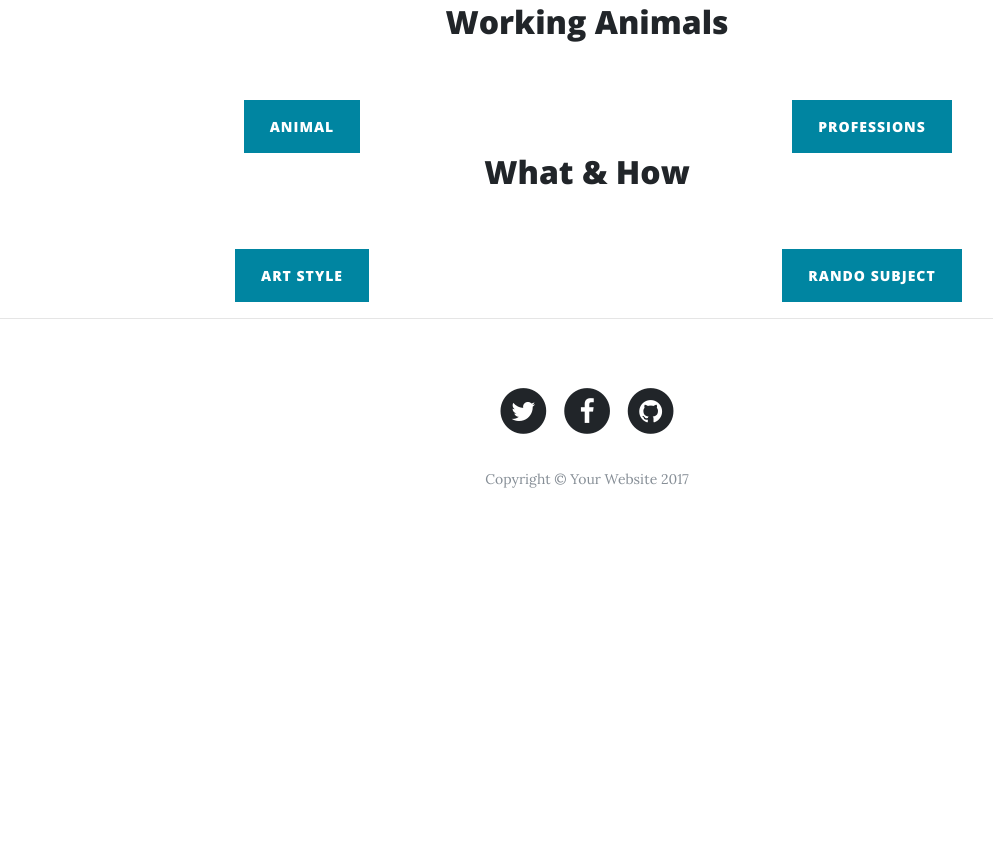
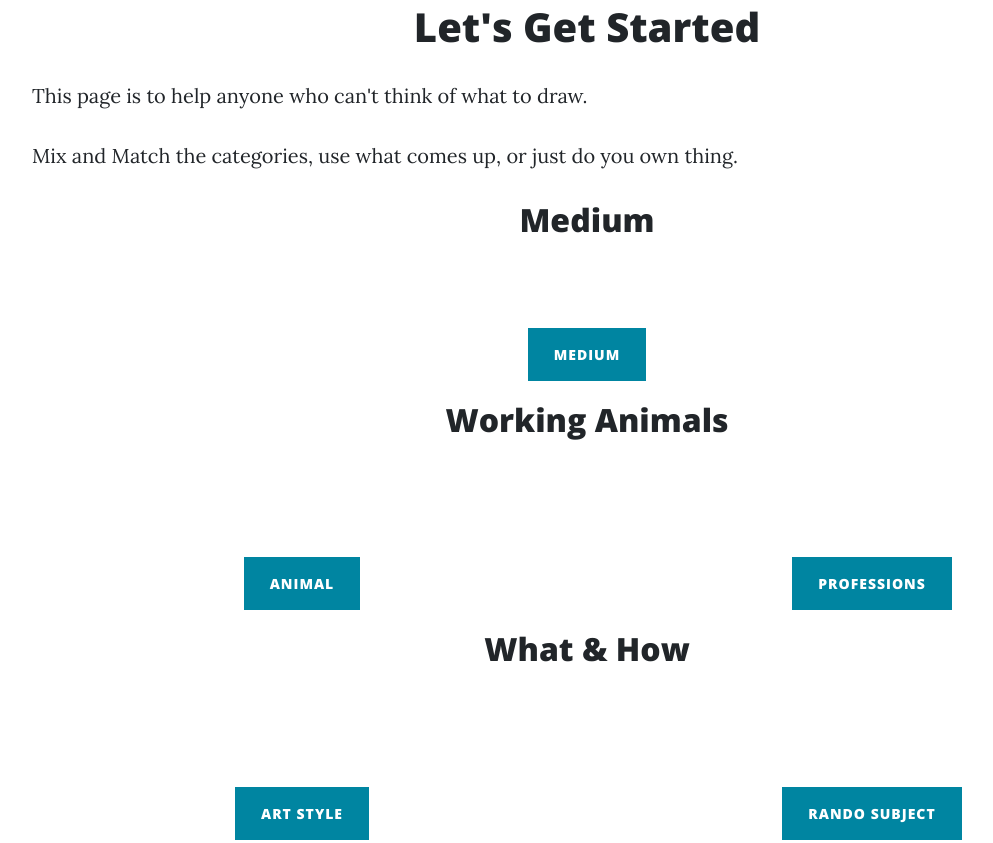
Before and after one commit to JulieArroyo/Ideas-Needed, a website: page index.html in a window 1280 px wide. Shown: the part 675-1518 px from the top of the page, without its empty margins (53-1046 px from the left). Before the commit the page ends 1230 px from the top, so only its background shows below. Drawn offline with nearby package versions, Linux system fonts and the light colour scheme.

Commit message:
Added Mediums
Added list of mediums

```diff
--- a/css/clean-blog.css
+++ b/css/clean-blog.css
@@ -20,6 +20,7 @@ h3,
 h4,
 h5,
 h6 {
+  margin-top:20px;
   text-align:center;
   font-weight: 800;
   font-family: 'Open Sans', 'Helvetica Neue', Helvetica, Arial, sans-serif; }
@@ -81,6 +82,11 @@ body {
 text-align:center;
 margin:0 auto;
 display:block;
+}
+/* ABOVE BUTTONS */
+.resultDisplay{
+  height:60px;
+  padding-top:30px
 }
 
 #mainNav {
--- a/index.html
+++ b/index.html
@@ -98,19 +98,34 @@
 
     <!-- Main Content -->
     <div class="container">
+      <h1>Let's Get Started</h1>
+      <p>This page is to help anyone who can't think of what to draw.</p>
+      <p>Mix and Match the categories, use what comes up, or just do you own thing.</p>
+      <h2>Medium</h2>
+      <div class="row midd">
+        <div class="resultDisplay" id="mediumDisplay">
+          <!-- animal will go here -->
+        </div>
+          <button class="btn btn-primary" onclick="newMedium()">Medium</button>
+      </div>
+      <div class="row"></div>
+
+
+
+
       <h2>Working Animals</h2>
       <br/>
       <div class="row">
 <!-- ANIMAL PROFESSION -->
           <div class="col midd">
-            <div id="animalDisplay">
+            <div class="resultDisplay" id="animalDisplay">
               <!-- animal will go here -->
             </div>
               <button class="btn btn-primary" onclick="newAnimal()">Animal</button>
           </div>
 
           <div class="col midd">
-            <div id="professionDisplay">
+            <div class="resultDisplay" id="professionDisplay">
               <!-- profession will go here -->
             </div>
               <button class="btn btn-primary" onclick="newProfession()">Professions</button>
@@ -127,14 +142,14 @@
 <!-- STYLE SUBJECT -->
 
          <div class="col midd">
-            <div id="styleDisplay">
+            <div class="resultDisplay" id="styleDisplay">
                 <!-- art style will go here -->
             </div>
             <button onclick="newStyle()" class="btn btn-primary">Art Style</button>
           </div>
 
           <div class="col midd">
-            <div id="subjectDisplay">
+            <div class="resultDisplay" id="subjectDisplay">
               <!-- art subject will go here -->
             </div>
             <button class="btn btn-primary" onclick="newSubject()">Rando Subject</button>
--- a/javascript.js
+++ b/javascript.js
@@ -1,3 +1,15 @@
+//Mediums
+var mediums=[
+  'Pencil', 'Colored Pencil', 'Marker', 'Chalk', 'Pastel',
+'Pen', 'Crayon', 'Oil Paint', 'Acrilic Paint', 'Spray Paint',
+'Charcoal', 'Watercolor', 'Tempra', 'Gouache',]
+
+function newMedium(){
+  var randomNumber = Math.floor(Math.random() * (mediums.length));
+  document.getElementById('mediumDisplay').innerHTML = mediums[randomNumber]
+}
+
+
 // Animals
 var animals=[
   'Skunk', 'Racoon', 'Elephant', 'Turkey', 'Walrus', 'Dog', 'Bear', 'Penguin', 'Owl','frog', 'Beaver',
```
Also changed, not shown: css/clean-blog.min.css.
